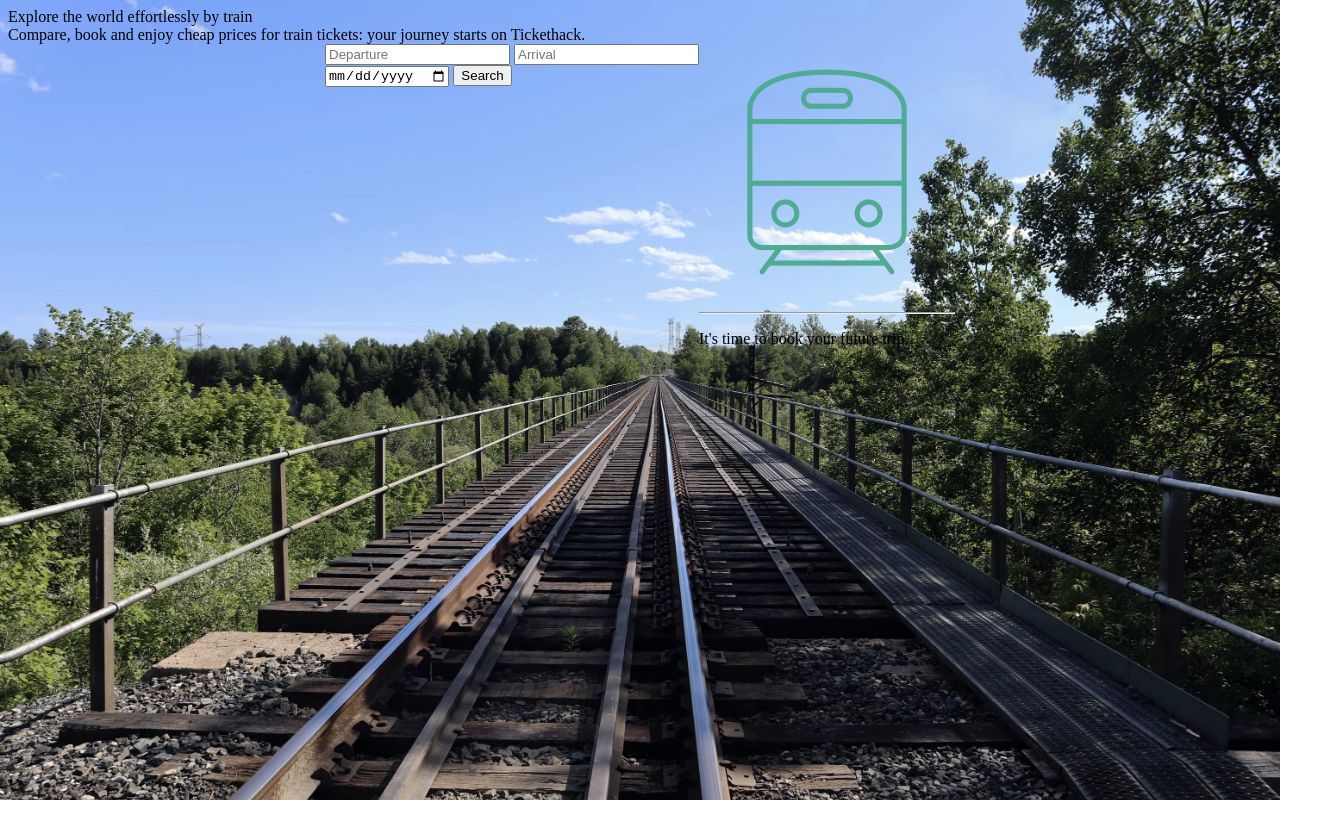
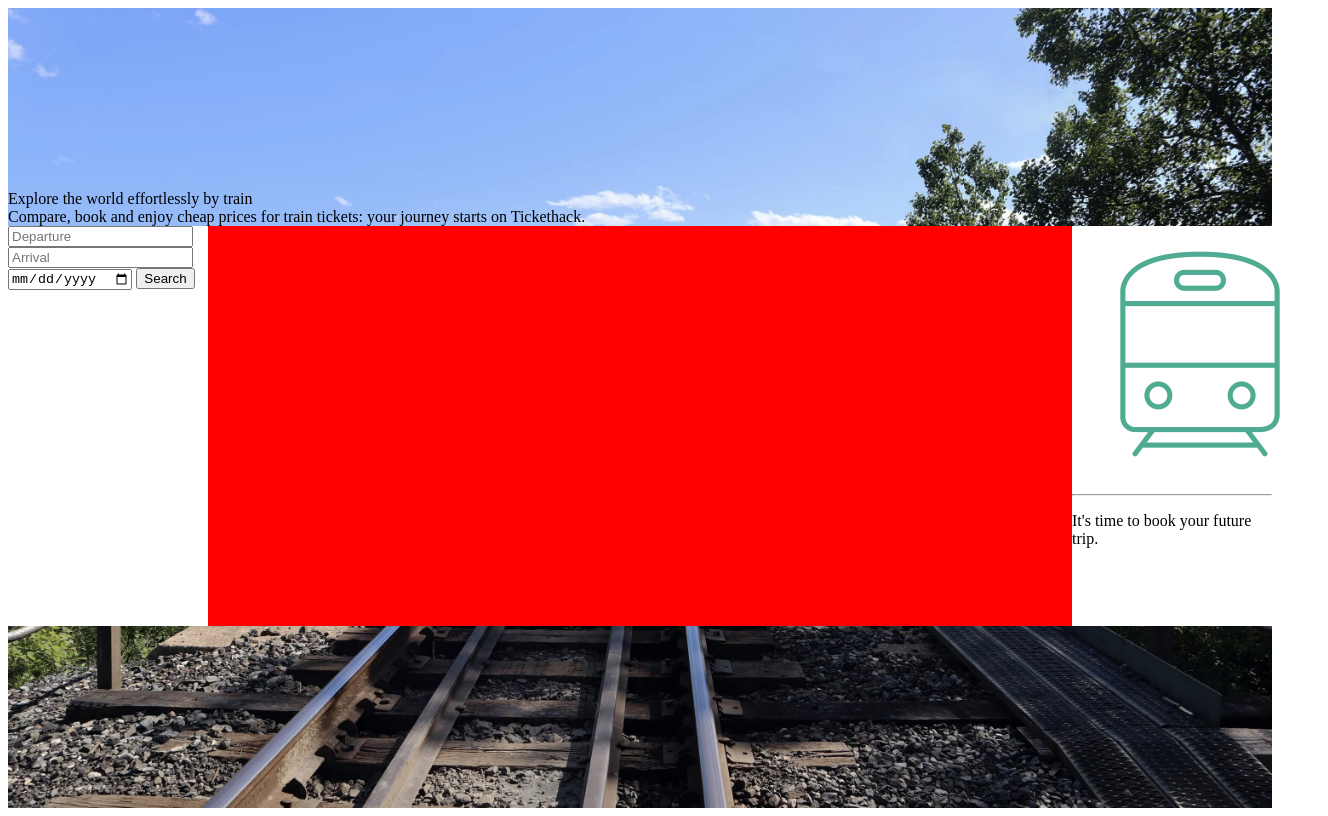
Before and after one commit to OfficialMaxou/tickethack-frontend, a plain HTML site: page index.html in a window 1280 px wide. Shown: the whole page, 1328 px wide, since content can reach past the window. Drawn offline with Linux system fonts and the light colour scheme.

Commit message:
suite frontend

```diff
--- a/index.html
+++ b/index.html
@@ -7,12 +7,13 @@
     <link rel="stylesheet" href="style.css" />
 </head>
 <body>
+    <div id="main">
         <div id="header">
             <div id="title">Explore the world effortlessly by train</div>
             <div id="subtitle">Compare, book and enjoy cheap prices for train tickets: your journey starts on Tickethack.</div>
         </div>
         <div id="container">
-        <div id="Search">
+            <div id="search">
                 <div id="dep-arr">
                     <input id="departure" type="text" placeholder="Departure" />
                     <input id="arrival" type="text" placeholder="Arrival" />
@@ -20,10 +21,11 @@
                 <input id="date" type="date" value="23/06/2022" name="trip-start" />
                 <button type="button" id="search-button">Search</button>
             </div>
-        <div id="Results">
+            <div id="results">
                 <img src="./images/train.png" alt="">
                 <hr />
                 <p id="slogan">It's time to book your future trip.</p>
+            </div>
         </div>
     </div>
 
--- a/style.css
+++ b/style.css
@@ -1,21 +1,29 @@
-body {
+#main {
+  height: 100vh;
+  width: 100%;
   background-image: url("./images/background.jpg");
-  background-size: 100%;
+  background-size: cover;
+  background-position: center center;
+  display: flex;
+  flex-direction: column;
+  justify-content: center;
 }
 
 #container {
   display: flex;
-  justify-content: center;
+  justify-content: space-between;
+  background-color: red;
+
+
 }
 #search {
   background-color: white;
-  height: 200px;
+  height: 400px;
   width: 200px;
-  border: 150px solid black;
 }
 
 #results {
   background-color: white;
-  height: 200px;
+  height: 400px;
   width: 200px;
 }
```
Lines whose indentation alone changed are shown as unchanged.
